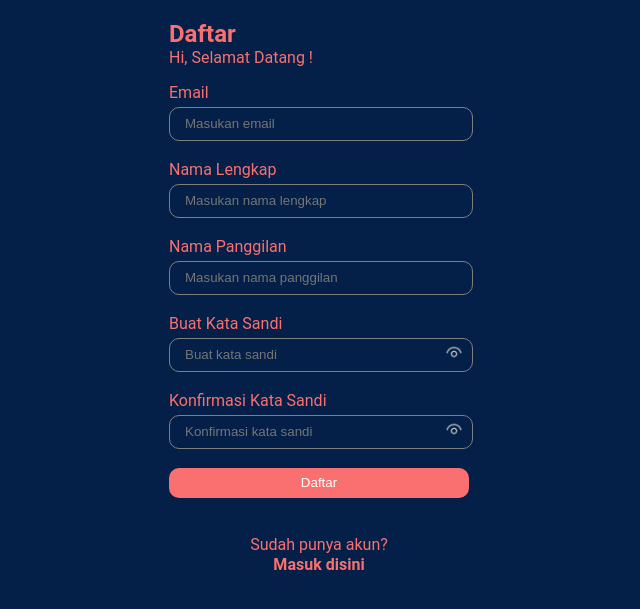
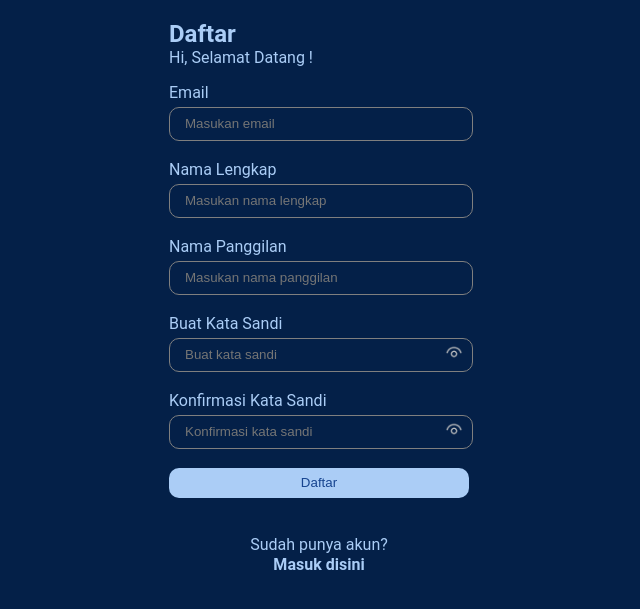
Before and after one commit to nurwahidmuslim/HotelWise, a PHP site: page /daftar.php in a window 1280 px wide. Shown: the part 98-707 px from the top of the page, without its empty margins (321-961 px from the left). Run offline with PHP 8.4, Linux system fonts and the light colour scheme.

Commit message:
Update styles.css

```diff
--- a/styles.css
+++ b/styles.css
@@ -257,22 +257,23 @@ body {
 }
 
 .daftar h2 {
-    color: #FA7070;
+    color: #ABCDF6;
 }
 
 .daftar p {
-    color: #FA7070;
+    color: #ABCDF6;
     margin-top: -20px;
 }
 
 .daftar label {
-    color: #FA7070;
+    color: #ABCDF6;
 }
 
 .daftar input {
     width: 95%;
     height: 30px;
     background-color: transparent;
+    color: #C4C4C4;
     border: 1px solid #7F7F7F;
     border-radius: 10px;
     padding-left: 5%;
@@ -282,21 +283,22 @@ body {
 .daftar button {
     width: 100%;
     height: 30px;
-    background-color: #FA7070;
-    color: white;
+    background-color: #ABCDF6;
+    color: #17448F;
     border-radius: 10px;
     border: none;
     cursor: pointer;
 }
 
 .daftar button:hover {
-    background-color: #db6161;
+    background-color: #17448F;
+    color: #ABCDF6;
 }
 
 .daftar a {
     display: block;
     text-align: center;
-    color: #FA7070;
+    color: #ABCDF6;
     text-decoration: none;
     font-weight: bold;
     cursor: pointer;
@@ -311,23 +313,24 @@ body {
 }
 
 .masuk h2 {
-    color: #FA7070;
+    color: #ABCDF6;
 }
 
 .masuk p {
-    color: #FA7070;
+    color: #ABCDF6;
     margin-top: -20px;
     margin-bottom: 50px;
 }
 
 .masuk label {
-    color: #FA7070;
+    color: #ABCDF6;
 }
 
 .masuk input {
     width: 95%;
     height: 30px;
     background-color: transparent;
+    color: #C4C4C4;
     border: 1px solid #7F7F7F;
     border-radius: 10px;
     padding-left: 5%;
@@ -348,15 +351,16 @@ body {
 .masuk button {
     width: 100%;
     height: 30px;
-    background-color: #FA7070;
-    color: white;
+    background-color: #ABCDF6;
+    color: #17448F;
     border-radius: 10px;
     border: none;
     cursor: pointer;
 }
 
 .masuk button:hover {
-    background-color: #db6161;
+    background-color: #17448F;
+    color: #ABCDF6;
 }
 
 .alert {
```
